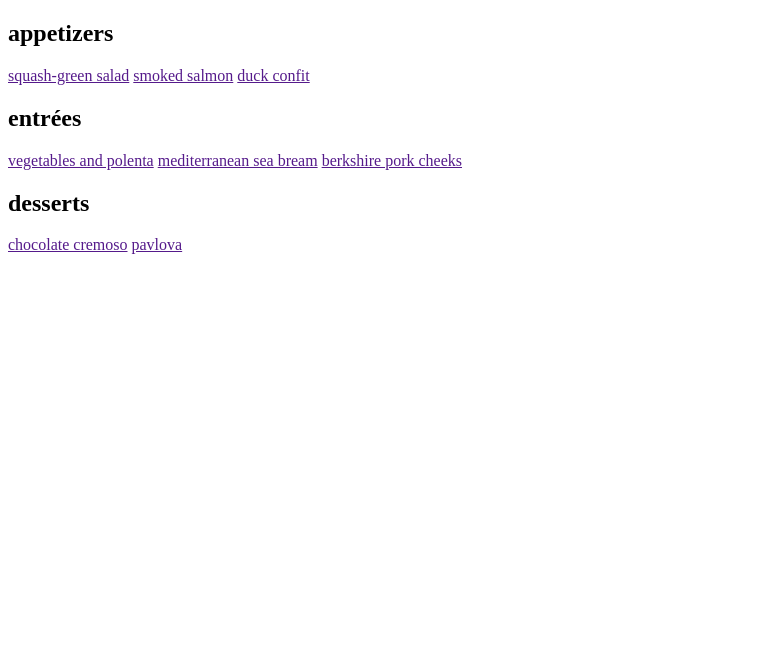
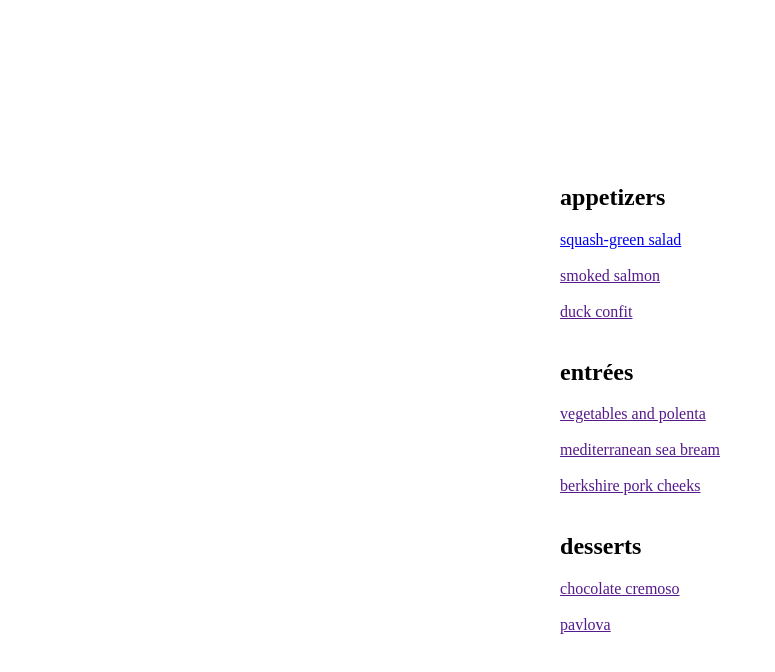
Before and after one commit to DanielAlvarez2/restaurant-week-spring25, a plain HTML site: page index.html in a window 1280 px wide. Shown: the whole page, without its empty margins (0-775 px from the left). Drawn offline with Linux system fonts and the light colour scheme.

Commit message:
salad page complete

```diff
--- a/index.html
+++ b/index.html
@@ -5,17 +5,17 @@
     <meta name="viewport" content="width=device-width, initial-scale=1.0">
     <title>Document</title>
 </head>
-<body>
+<body style="display:grid;place-content:center;min-height:100vh;">
     <h2>appetizers</h2>
-        <a href="">squash-green salad</a>
-        <a href="">smoked salmon</a>
-        <a href="">duck confit</a>
+        <a href="salad.html">squash-green salad</a><br>
+        <a href="">smoked salmon</a><br>
+        <a href="">duck confit</a><br>
     <h2>entrées</h2>
-        <a href="">vegetables and polenta</a>
-        <a href="">mediterranean sea bream</a>
-        <a href="">berkshire pork cheeks</a>
+        <a href="">vegetables and polenta</a><br>
+        <a href="">mediterranean sea bream</a><br>
+        <a href="">berkshire pork cheeks</a><br>
     <h2>desserts</h2>
-        <a href="">chocolate cremoso</a>
-        <a href="">pavlova</a>
+        <a href="">chocolate cremoso</a><br>
+        <a href="">pavlova</a><br>
 </body>
 </html>
--- /dev/null
+++ b/styles.css
@@ -0,0 +1,29 @@
+*{
+    margin:0;
+    padding:0;
+    box-sizing: border-box;
+}
+
+body{
+    width:8.5in;
+    height:14in;
+    border:1px solid black;
+    padding:0.5in;
+}
+h1{
+    margin-bottom: 0.5in;
+}
+#ingredients{
+    height:100%;
+    display:flex;
+    flex-direction: column;
+    justify-content: space-around;
+}
+#allergies{
+    width:100%;
+    display:flex;
+    justify-content: space-around;
+}
+li{
+    list-style-type: none;
+}
```
Also changed, not shown: salad.html (added, +29 -0 lines).
